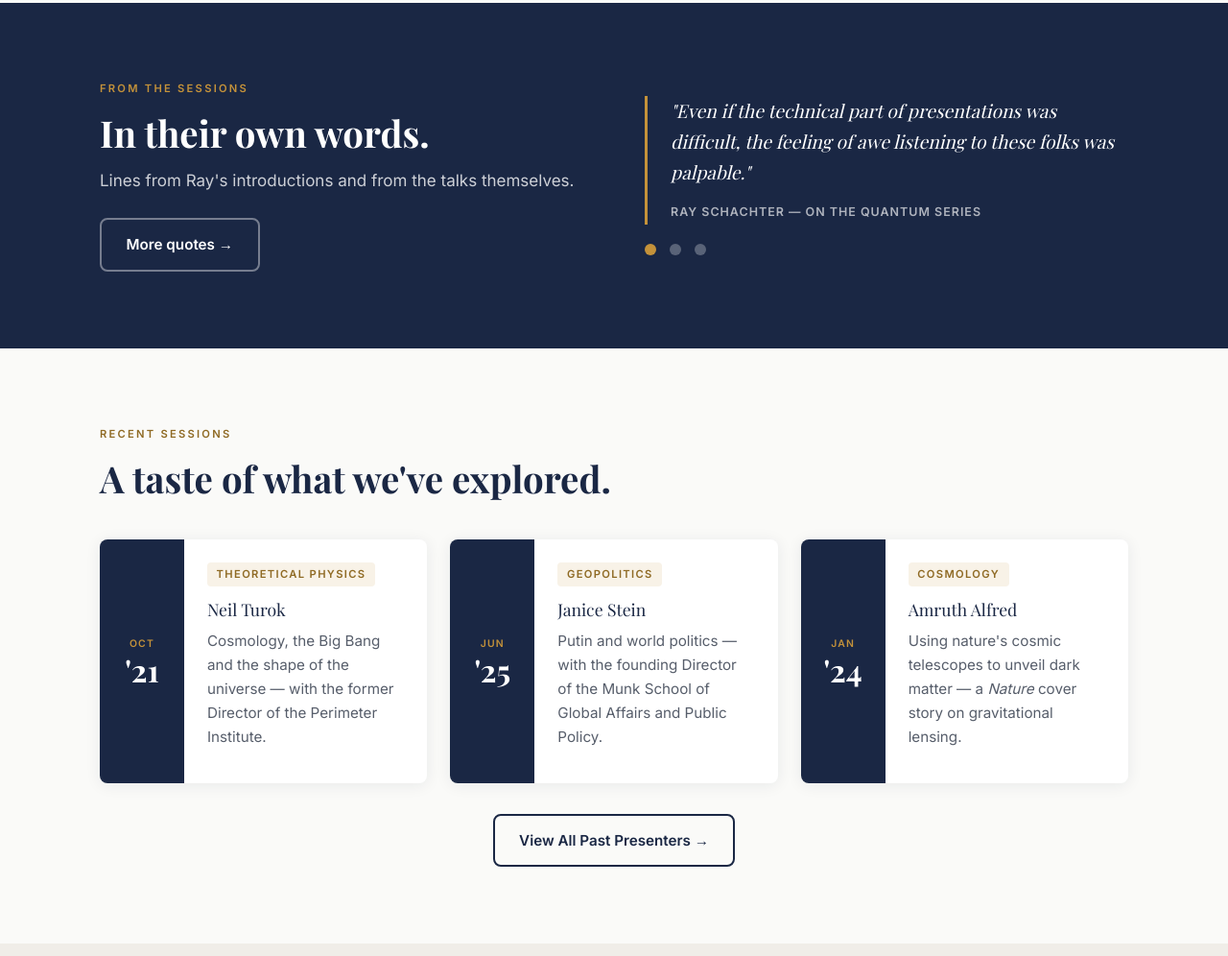
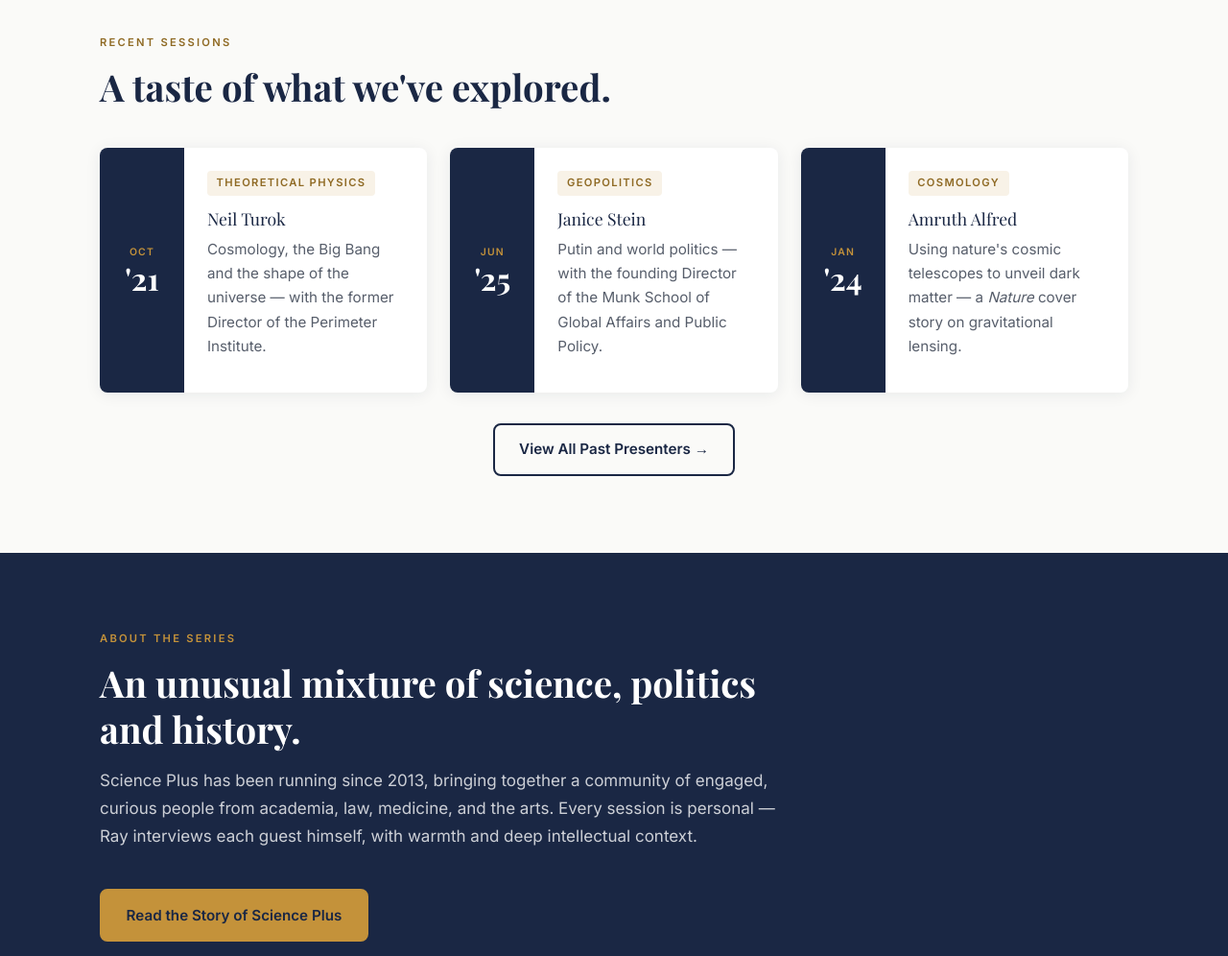
Before and after one commit to jaredschachter/science-plus, a plain HTML site: page index.html in a window 1280 px wide. Shown: the part 856-1852 px from the top of the page at 96% size. Drawn offline with nearby package versions, Linux system fonts and the light colour scheme; a script that the page names is missing; a web font is replaced by a local one.

Commit message:
Home: remove quotes section; About strip navy; gold rule above footer
Co-Authored-By: Claude Fable 5.1 <noreply@anthropic.com>

```diff
--- a/css/styles.css
+++ b/css/styles.css
@@ -253,7 +253,7 @@ a.tag:hover { text-decoration: none; background: var(--blue); color: #fff; }
 .stat-tile__lbl { font-size: .85rem; color: rgba(255,255,255,.65); margin-top: .35rem; }
 
 /* ── Footer ───────────────────────────────── */
-.footer { background: var(--navy); color: rgba(255,255,255,.68); padding: 4rem 1.5rem 2rem; }
+.footer { background: var(--navy); color: rgba(255,255,255,.68); padding: 4rem 1.5rem 2rem; border-top: 3px solid var(--gold); }
 .footer__grid { max-width: 1120px; margin: 0 auto; display: grid; grid-template-columns: 1.5fr 1fr 1fr; gap: 3rem; padding-bottom: 2.5rem; border-bottom: 1px solid rgba(255,255,255,.1); margin-bottom: 2rem; }
 @media(max-width:680px) { .footer__grid { grid-template-columns: 1fr; gap: 2rem; } }
 .footer__brand { font-family: 'Playfair Display', serif; font-size: 1.35rem; font-weight: 700; color: #fff; margin-bottom: .6rem; }
--- a/index.html
+++ b/index.html
@@ -82,49 +82,8 @@
   </div>
 </section>
 
-<!-- QUOTES ROTATOR -->
-<section class="section section--dark" style="margin-top:4rem;">
-  <div class="container">
-    <div class="split-2">
-      <div class="fade-in">
-        <span class="eyebrow">From the Sessions</span>
-        <h2>In their own words.</h2>
-        <p style="color:var(--muted); margin-top:.75rem; margin-bottom:1.5rem;">Lines from Ray's introductions and from the talks themselves.</p>
-        <a href="moments.html" class="btn btn--outline">More quotes →</a>
-      </div>
-      <div class="fade-in">
-        <div class="quote-rotator">
-          <div class="quote-slide active">
-            <div class="blockquote">
-              <p class="blockquote__text">"Even if the technical part of presentations was difficult, the feeling of awe listening to these folks was palpable."</p>
-              <span class="blockquote__attr">Ray Schachter — On the Quantum Series</span>
-            </div>
-          </div>
-          <div class="quote-slide">
-            <div class="blockquote">
-              <p class="blockquote__text">"We are in the midst of a rupture, not a transition."</p>
-              <span class="blockquote__attr">Mark Carney — Quoted in the Andrew Standley Session</span>
-            </div>
-          </div>
-          <div class="quote-slide">
-            <div class="blockquote">
-              <p class="blockquote__text">"Some of the most intelligent and dedicated scientists in the world have spent much of their careers on this issue alone. We care because we are curious."</p>
-              <span class="blockquote__attr">Ray Schachter — Introducing Bianca Dittrich</span>
-            </div>
-          </div>
-        </div>
-        <div class="quote-dots">
-          <button class="quote-dot active" aria-label="Show quote 1"></button>
-          <button class="quote-dot" aria-label="Show quote 2"></button>
-          <button class="quote-dot" aria-label="Show quote 3"></button>
-        </div>
-      </div>
-    </div>
-  </div>
-</section>
-
 <!-- RECENT PAST EVENTS -->
-<section class="section">
+<section class="section" style="padding-top:6rem;">
   <div class="container">
     <div class="section-hd fade-in">
       <span class="eyebrow">Recent Sessions</span>
@@ -163,13 +122,13 @@
 </section>
 
 <!-- ABOUT STRIP -->
-<section class="section section--alt">
+<section class="section section--dark">
   <div class="container">
     <div class="fade-in" style="max-width:720px;">
       <span class="eyebrow">About the Series</span>
       <h2 style="margin-bottom:1rem;">An unusual mixture of science, politics and history.</h2>
       <p style="color:var(--muted);">Science Plus has been running since 2013, bringing together a community of engaged, curious people from academia, law, medicine, and the arts. Every session is personal — Ray interviews each guest himself, with warmth and deep intellectual context.</p>
-      <a href="about.html" class="btn btn--navy mt-3">Read the Story of Science Plus</a>
+      <a href="about.html" class="btn btn--gold mt-3">Read the Story of Science Plus</a>
     </div>
   </div>
 </section>
```
